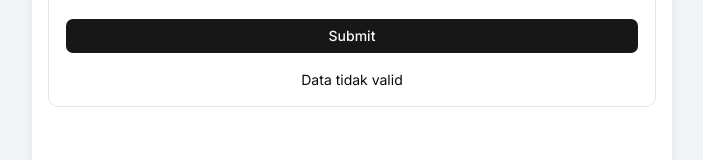
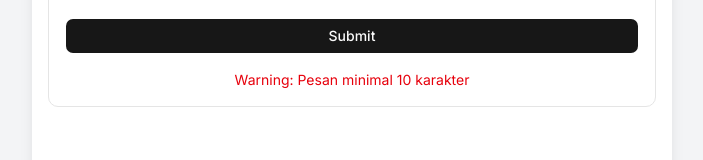
Before and after one commit to Adan-Ramadhan/Digital-Menu-Cafe, a Next.js app: page /contact in a window 1280 px wide. Both pictures are taken after typing "name@example.com", "5", "Sample", "Sample", "Sample" into the empty fields and a click on the button "Submit". Shown: the part 503-663 px from the top of the page, without its empty margins (288-991 px from the left). Built offline with nearby package versions, Linux system fonts and the light colour scheme; no server answers.

Commit message:
fix bug contact form

```diff
--- a/app/contact/FormContact.tsx
+++ b/app/contact/FormContact.tsx
@@ -19,6 +19,7 @@ export default function FormContactPage() {
       name: formData.get("name"),
       email: formData.get("email"),
       noHp: formData.get("noHp"),
+      subject: formData.get("subject"),
       message: formData.get("message"),
     };
 
@@ -31,13 +32,16 @@ export default function FormContactPage() {
         body: JSON.stringify(data),
       });
 
+      console.log("Data di submit:", data)
       const result = await response.json();
 
+      console.log("Result form:", result)
+
       if (!response.ok) {
-        throw new Error(result.message);
+        throw new Error(result.errors.message);
       }
 
-      setStatus("Pesan berhasil dikirim!");
+      setStatus(result.message);
       event.currentTarget.reset();
     } catch (error) {
       setStatus(error instanceof Error ? error.message : "Terjadi kesalahan");
@@ -140,7 +144,7 @@ export default function FormContactPage() {
           {isLoading ? "Process submit..." : "Submit"}
         </Button>
 
-        {status && <p role="status" className="text-sm text-center">{status}</p>}
+        {status && <p role="status" className={`${status } text-sm text-red-600 text-center`}>Warning: {status}</p>}
       </form>
     </section>
   );
```
